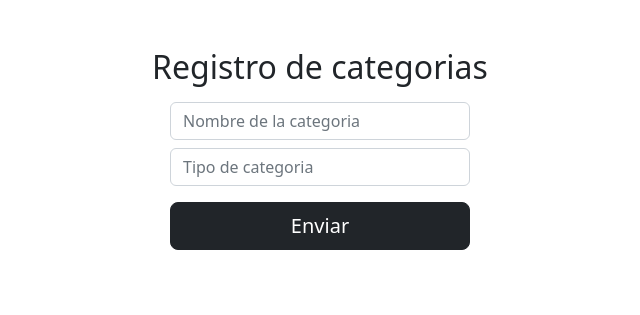
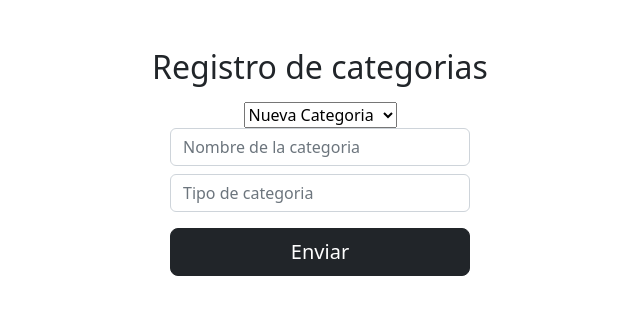
Before and after one commit to TINUSinc/TINUsBooks, a PHP site: page /sources/formularios/categoria.php in a window 1280 px wide. Shown: the top 315 px of the page, without its empty margins (320-960 px from the left). Run offline with PHP 8.4, Linux system fonts and the light colour scheme; tables that the repository leaves empty or names only in its code hold one stand-in row (values such as "Sample post").

Commit message:
Agregando la pagina de categorias

```diff
--- a/index.php
+++ b/index.php
@@ -21,5 +21,8 @@
     <a href="sources/formularios/productos.php">Pagina de productos</a>
     <br>
     <a href="sources/formularios/categoria.php">Pagina de categoria</a>
+    <?php
+        print_r(getCategoria(1));
+    ?>
 </body>
 </html>
--- /dev/null
+++ b/js/categorias.js
@@ -0,0 +1,20 @@
+var categoria = document.querySelector('#categoria');
+var nombre = document.getElementById("nombre");
+var descripcion = document.getElementById("descripcion");
+categoria.addEventListener("change", function(){
+    var seleccion = categoria.options[categoria.selectedIndex].value;
+    if(seleccion != 0){
+        $.post("../PHP/consultas.php",{"idCat":seleccion},"json")
+        .done(function(data,textstatus,jqXHR){
+            var datos = JSON.parse(data);
+            nombre.value = datos.Nom_Cat;
+            descripcion.value = datos.Descripcion_Cat;
+        })
+        .fail(function(jqXHR, textStatus, errorThrown){
+            console.log("Solicitud fallada");
+        })
+    }else{
+        nombre.value = "";
+        descripcion.value = "";
+    }
+});
--- a/sources/PHP/actualizaciones.php
+++ b/sources/PHP/actualizaciones.php
@@ -18,4 +18,21 @@
                   </div>';
         }
     }
+
+    function modificarCategoria($IdCat, $NomCat, $Descripcion_Cat){
+        global $conexion;
+        $query = 'UPDATE categoria SET Nom_Cat="'.$NomCat.'",
+                  Descripcion_Cat="'.$Descripcion_Cat.'" WHERE ID_Cat='.$IdCat.';';
+        try{
+            if($conexion->query($query) === TRUE){
+                echo '<div class="alert alert-success alert-dismissible fade show" role="alert">
+                        Se modifico la catrgoria
+                      </div>';
+            }
+        }catch(Exception $e){
+            echo '<div class="alert alert-danger alert-dismissible fade show" role="alert">
+                    Error al modificar la categoria
+                  </div>';
+        }
+    }
 ?>
--- a/sources/PHP/consultas.php
+++ b/sources/PHP/consultas.php
@@ -4,6 +4,10 @@
     if(isset($_POST["idProd"])){
         $producto = getProducto($_POST["idProd"]);
         echo json_encode($producto);
+    }
+
+    if(isset($_POST["idCat"])){
+        echo json_encode(getCategoria($_POST["idCat"]));
     }
 
     function login($cuentaUsr, $Contra_usr){
@@ -42,6 +46,18 @@
         while($fila = $datos->fetch_assoc()){
             $retornar[$count] = $fila;
             $count++;
+        }
+        return $retornar;
+    }
+
+    function getCategoria($idCategoria){
+        global $conexion;
+        $query = 'SELECT * FROM categoria WHERE ID_Cat='.$idCategoria.';';
+        $datos = $conexion->query($query);
+        $count = 0;
+        $retornar = array();
+        while($fila = $datos->fetch_assoc()){
+            $retornar = $fila;
         }
         return $retornar;
     }
--- a/sources/formularios/categoria.php
+++ b/sources/formularios/categoria.php
@@ -1,3 +1,17 @@
+<?php
+    include("../PHP/altas.php");
+    include("../PHP/consultas.php");
+    include("../PHP/bajas.php");
+    include("../PHP/actualizaciones.php");
+    if(isset($_POST["peticionCategoria"]) && $_SERVER["REQUEST_METHOD"] == "POST"){
+        if(!$_POST["categoria"]){
+            crearCategoria($_POST["nombre"],$_POST["descripcion"]);
+        }else{
+            modificarCategoria($_POST["categoria"],$_POST["nombre"],$_POST["descripcion"]);
+        }
+    }
+?>
+
 <!DOCTYPE html>
 <html lang="en">
 
@@ -10,6 +24,8 @@
         <link href="https://cdn.jsdelivr.net/npm/bootstrap@5.2.3/dist/css/bootstrap.min.css" rel="stylesheet" integrity="sha384-rbsA2VBKQhggwzxH7pPCaAqO46MgnOM80zW1RWuH61DGLwZJEdK2Kadq2F9CUG65" crossorigin="anonymous">
         <!-- JavaScript Bundle with Popper -->
         <script src="https://cdn.jsdelivr.net/npm/bootstrap@5.2.3/dist/js/bootstrap.bundle.min.js" integrity="sha384-kenU1KFdBIe4zVF0s0G1M5b4hcpxyD9F7jL+jjXkk+Q2h455rYXK/7HAuoJl+0I4" crossorigin="anonymous"></script>
+        <script src="https://ajax.googleapis.com/ajax/libs/jquery/3.6.1/jquery.min.js"></script>
+        <script src="../../js/categorias.js" defer></script>
     </head>
     <body>
 
@@ -17,10 +33,20 @@
             <h1 class="h2 mb-3 font-weight-normal">Registro de categorias</h1>
             <form style="max-width:300px;margin:auto;">
                 <div class="form-group">
-                    <input type="text" class="form-control" placeholder="Nombre de la categoria">
-                    <input type="text" class="mt-2 form-control" placeholder="Tipo de categoria">
+                    <select name="categoria" id="categoria" tittle="Elige una categoria de la lista" required>
+                        <option value=0>Nueva Categoria</option>
+                        <?php
+                            $categorias = getCategorias();
+                            foreach($categorias as $categoria){
+                                echo '<option value='.$categoria["ID_cat"].'>'.$categoria["Nom_Cat"].'</option>';
+                            }
+                        ?>
+                    </select>
+                    <br>
+                    <input required type="text" class="form-control" placeholder="Nombre de la categoria" name="nombre" id="nombre">
+                    <input required type="text" class="mt-2 form-control" placeholder="Tipo de categoria" name="descripcion" id="descripcion">
                     <div class="mt-3 d-grid gap-2">
-                        <button class="btn btn-dark btn-lg">Enviar</button>
+                        <button class="btn btn-dark btn-lg" name="peticionCategoria">Enviar</button>
                     </div>
                 </div>
             </form>
```
